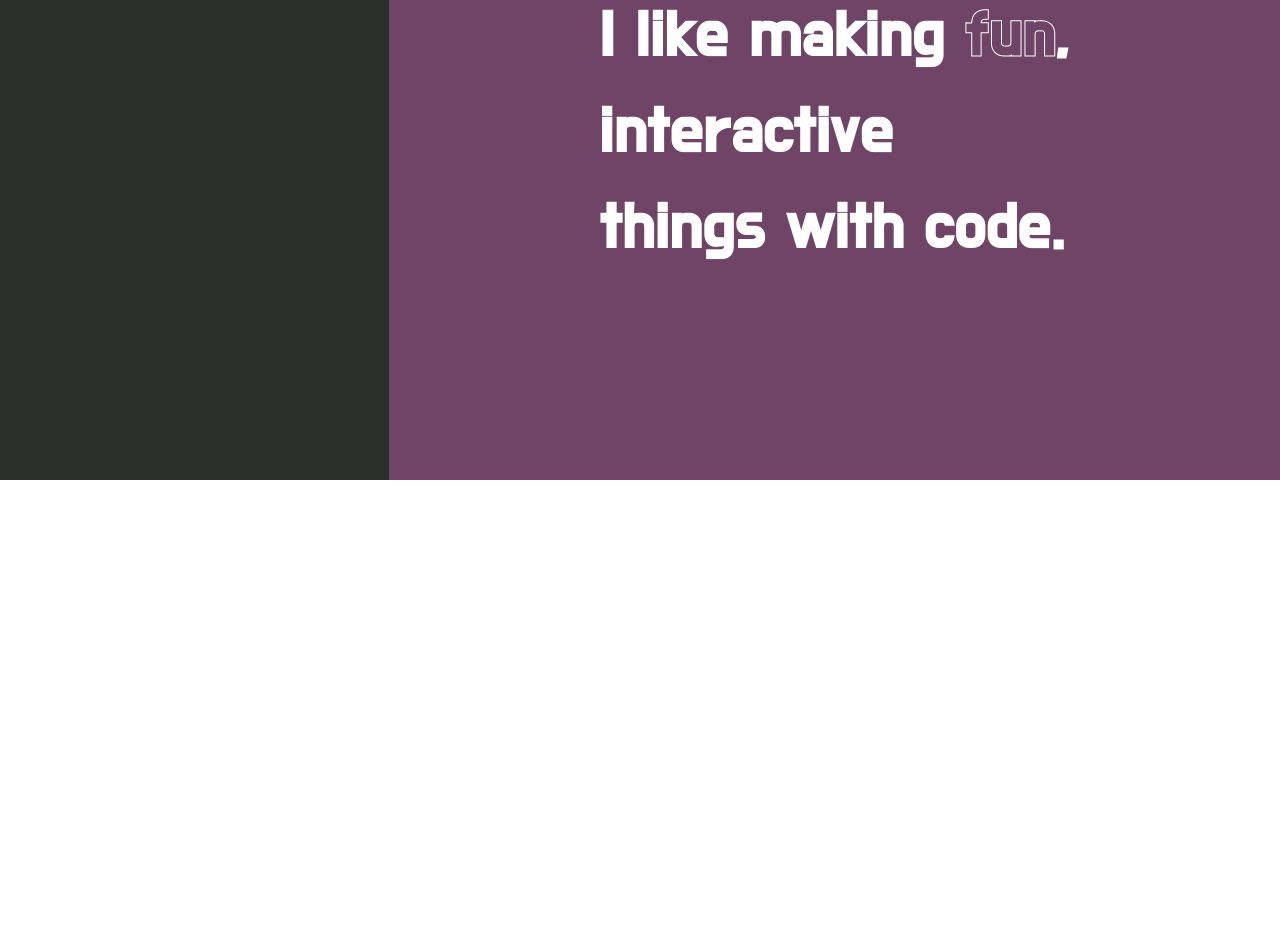
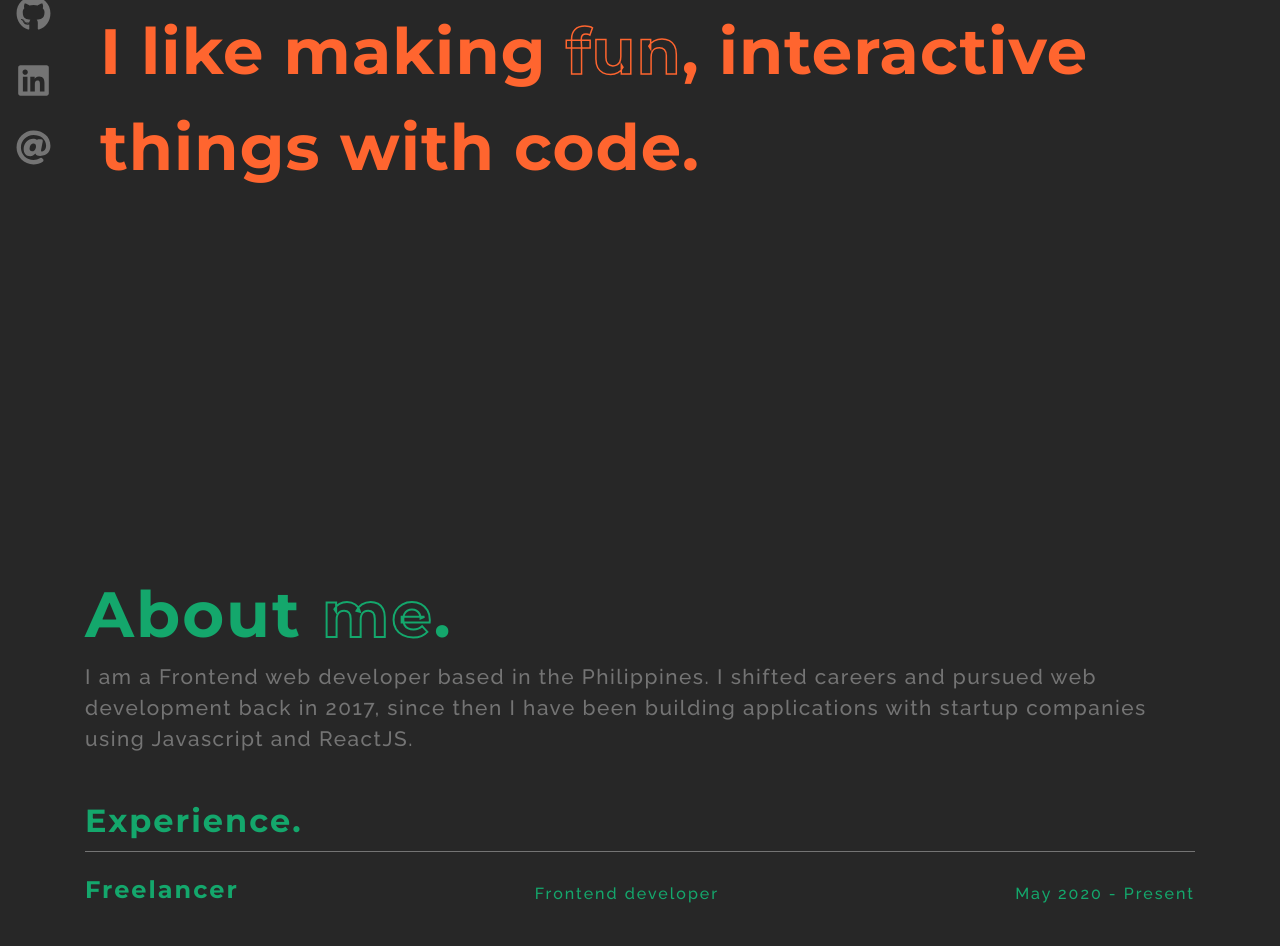
Before and after one commit to AnthonyDelaCruz/nextjs-portfolio, a Next.js app: page / in a window 1280 px wide. Shown: the part 320-1266 px from the top of the page. Before the commit the page ends 800 px from the top, so only its background shows below. Built offline with nearby package versions, Linux system fonts and the light colour scheme.

Commit message:
revamp of portfolio

```diff
--- /dev/null
+++ b/components/About.tsx
@@ -0,0 +1,56 @@
+import React from "react";
+import { Button } from "react-bootstrap";
+import { FaReact, FaJs, FaHtml5, FaCss3, FaSass, FaGit } from "react-icons/fa";
+
+export default function About() {
+  return (
+    <section className="about container">
+      <h1>
+        About <span>me</span>.
+      </h1>
+      <div className="about__content">
+        I am a Frontend web developer based in the <span>Philippines</span>. I
+        shifted careers and pursued web development back in 2017, since then I
+        have been building applications with startup companies using Javascript
+        and ReactJS.
+      </div>
+      <div className="about__experience">
+        <h2>Experience.</h2>
+        <div className="experience__item item--active d-flex justify-content-between align-items-center">
+          <h4>Freelancer</h4>
+          <div>Frontend developer</div>
+          <div>May 2020 - Present</div>
+        </div>
+        <div className="experience__item d-flex justify-content-between align-items-center">
+          <h4>PushfitTV</h4>
+          <div>Frontend developer</div>
+          <div>Nov 2019 - March 2020</div>
+        </div>
+        <div className="experience__item d-flex justify-content-between align-items-center">
+          <h4>Dynameyes</h4>
+          <div>Frontend developer</div>
+          <div>Jan 2019 - Oct 2020</div>
+        </div>
+        <div className="experience__item d-flex justify-content-between align-items-center">
+          <h4>MedCheck</h4>
+          <div>Intern / Frontend developer</div>
+          <div>Jan 2018 - Nov 2018</div>
+        </div>
+      </div>
+      <div className="about__skills">
+        <h2>Skills.</h2>
+        <div className="skills__icons">
+          <FaReact size={40} />
+          <FaJs size={40} />
+          <FaHtml5 size={40} />
+          <FaCss3 size={40} />
+          <FaSass size={40} />
+          <FaGit size={40} />
+        </div>
+      </div>
+      <Button className="about__resume-btn mt-5" variant="primary">
+        View my CV for more details
+      </Button>
+    </section>
+  );
+}
--- /dev/null
+++ b/components/Contact.tsx
@@ -0,0 +1,12 @@
+import React from "react";
+import { FaGithub, FaLinkedin, FaAt } from "react-icons/fa";
+
+export default function Contact() {
+  return (
+    <div className="contact-container">
+      <FaGithub size={35} />
+      <FaLinkedin size={35} />
+      <FaAt size={35} />
+    </div>
+  );
+}
--- /dev/null
+++ b/components/Projects.tsx
@@ -0,0 +1,86 @@
+import { FaLock } from "react-icons/fa";
+import { useState } from "react";
+
+import Layout from "@components/Layout";
+import Navbar from "@components/Navbar";
+import Modal from "@components/Modal";
+import ProjectContent from "@components/ProjectContent";
+
+const projects = [
+  {
+    label: "Portfolio",
+    exists: true,
+    background: "/images/projects/portfolio.png",
+    content: {
+      title: "Personal portfolio",
+      description:
+        "Personal portfolio made to showcase some React, HTML, CSS skills so far. But also to show some of the projects I work on my free time.",
+      tech: ["NextJS", "ReactJS", "HTML", "CSS", "Sass"],
+    },
+  },
+  {
+    label: "SplashPhotography",
+    exists: true,
+    background: "/images/projects/unsplash.png",
+    content: {
+      title: "SplashPhotography",
+      description:
+        "A simple client application that consumes the Unsplash API to display all kinds of data regarding images. But here, I built the UI to display images, their users info, collections, related collections and tags.",
+      tech: ["Unsplash API", "NextJS", "ReactJS", "HTML", "CSS", "Sass"],
+    },
+  },
+  { label: "Coming Soon!", exists: false },
+  { label: "Coming Soon!", exists: false },
+  { label: "Coming Soon!", exists: false },
+];
+
+export default function Projects() {
+  const [isModalOpen, setIsModalOpen] = useState(false);
+  const [currentContent, setCurrentContent] = useState({});
+  const toggleModal = () => setIsModalOpen(!isModalOpen);
+
+  const toggleModalAndSetContent = (content, exists) => () => {
+    if (!exists) return;
+    setCurrentContent(content);
+    toggleModal();
+  };
+
+  return (
+    <section className="page-projects-container container">
+      <div className="projects__header">
+        Current <span>projects</span>.
+      </div>
+      <div className="projects">
+        {/* {projects.map(({ label, exists, background, content }, i) => (
+          <div
+            key={`${label}_${i}`}
+            className="project__item"
+            style={{
+              backgroundImage: `url(${background})`,
+              backgroundSize: "cover",
+              backgroundPosition: "center",
+            }}
+            onClick={toggleModalAndSetContent({ ...content }, exists)}
+          >
+            <div
+              className={`item__details ${exists && "item__details--exists"}`}
+            >
+              {!exists && <FaLock size={50} />}
+              <span>{label}</span>
+            </div>
+          </div>
+        ))} */}
+      </div>
+      <div className="projects__notif">More projects coming soon!</div>
+      <Modal
+        isOpen={isModalOpen}
+        onClose={toggleModal}
+        customStyle={{
+          content: { background: "#00203fff", border: "none", height: "85%" },
+        }}
+      >
+        <ProjectContent {...currentContent} />
+      </Modal>
+    </section>
+  );
+}
--- a/pages/index.tsx
+++ b/pages/index.tsx
@@ -1,5 +1,8 @@
 import Head from "next/head";
 import Navbar from "@components/Navbar";
+import Contact from "@components/Contact";
+import About from "@components/About";
+import Projects from "@components/Projects";
 
 export default function Home() {
   return (
@@ -8,12 +11,11 @@ export default function Home() {
         <title>Create Next App</title>
         <link rel="icon" href="/favicon.ico" />
       </Head>
-      <section className="home__sidebar">
-        <h1>TonyDC</h1>
-      </section>
-      <section className="home__main">
-        <Navbar />
-        <div className="main--wrapper d-flex">
+      {/* <Navbar /> */}
+      <div className="home__content">
+        <section>
+          <div className="home__main container">
+            <div className="main--wrapper">
               <div className="main__content">
                 <span className="content__name">👋 Hi I'm Tony!</span>
                 <div className="content__short-intro container">
@@ -21,7 +23,12 @@ export default function Home() {
                 </div>
               </div>
             </div>
+          </div>
         </section>
+        <About />
+        <Projects />
+      </div>
+      <Contact />
     </div>
   );
 }
--- /dev/null
+++ b/styles/components/about.scss
@@ -0,0 +1,72 @@
+.about {
+  color: $five;
+  letter-spacing: 0.125rem;
+  margin: 3rem 0;
+  padding: 3rem 0;
+  h1 {
+    font-size: 4rem;
+    font-family: $font-main2;
+
+    span {
+      -webkit-text-stroke-width: 2px;
+      -webkit-text-stroke-color: $five;
+      -webkit-text-fill-color: $one;
+    }
+  }
+  h2 {
+    font-size: 2rem;
+    font-family: $font-main2;
+  }
+
+  &__content {
+    font-size: 1.3rem;
+    font-family: $font-main3;
+    letter-spacing: 0.0938rem;
+    color: $two;
+  }
+  &__experience {
+    margin-top: 3rem;
+    h2 {
+      border-bottom: 1px solid $two;
+      padding-bottom: 10px;
+    }
+
+    .experience__item {
+      padding: 1rem 0;
+      color: $two;
+      h4 {
+        font-family: $font-main2;
+      }
+      div {
+        font-family: $font-main3;
+      }
+    }
+    .item--active {
+      color: $five;
+    }
+  }
+  &__skills {
+    margin-top: 3rem;
+    h2 {
+      margin-bottom: 1rem;
+    }
+    .skills__icons {
+      svg {
+        margin-right: 1rem;
+        color: $two;
+
+        &:hover {
+          color: $five;
+        }
+      }
+    }
+  }
+  &__resume-btn {
+    border: 1px solid $five !important;
+    color: $five !important;
+    background-color: transparent !important;
+    font-family: $font-main3;
+    border-radius: 0 !important;
+    outline: none !important;
+  }
+}
--- /dev/null
+++ b/styles/components/contact.scss
@@ -0,0 +1,15 @@
+.contact-container {
+  display: flex;
+  flex-direction: column;
+  justify-content: center;
+  align-items: center;
+  position: fixed;
+  height: 100vh;
+  padding: 0 1rem;
+
+  svg {
+    cursor: pointer;
+    color: $two;
+    margin: 1rem 0;
+  }
+}
--- a/styles/components/navbar.scss
+++ b/styles/components/navbar.scss
@@ -1,14 +1,21 @@
 nav {
-  padding: 1rem;
+  display: flex !important;
+  flex-direction: column;
+  justify-content: center;
+  position: fixed;
+  height: 100vh;
+  width: 90px;
 
   .nav__links {
-    display: inline-block;
+    transform: rotate(90deg);
     transition: all 0.5s;
     font-family: $font-animated;
     font-size: 1.5rem;
     margin: 0 1rem;
     letter-spacing: 1px;
     cursor: pointer;
+    color: $white-smoke;
+    margin: 4rem 0;
     &:hover {
       transform: translateY(-5px);
     }
--- a/styles/global.scss
+++ b/styles/global.scss
@@ -8,9 +8,14 @@
 @import "./components/layout.scss";
 @import "./components/modal.scss";
 @import "./components/projectContent.scss";
+@import "./components/contact.scss";
+@import "./components/about.scss";
 
 @import "../node_modules/bootstrap/scss/bootstrap.scss";
+
 @import url("https://fonts.googleapis.com/css2?family=Bangers&family=Do+Hyeon&display=swap");
+@import url("https://fonts.googleapis.com/css2?family=Montserrat:ital,wght@0,700;1,400&display=swap");
+@import url("https://fonts.googleapis.com/css2?family=Raleway:ital,wght@0,500;1,400&display=swap");
 
 html {
   font-size: 16px;
@@ -18,6 +23,7 @@ html {
 body {
   margin: 0;
   min-height: 100vh;
+  background-color: $one;
 }
 main {
   width: 100%;
--- a/styles/pages/home.scss
+++ b/styles/pages/home.scss
@@ -2,44 +2,35 @@
   display: flex;
   min-height: 100vh;
 
-  .home__sidebar {
-    background-color: $gray;
-    color: $light-violet;
-    flex: 0.4;
-    padding: 1rem;
-
-    h1 {
-      text-align: center;
-      font-family: $font-animated;
-    }
+  .home__content {
+    margin: auto;
   }
   .home__main {
-    background-color: $dark-violet;
-    color: $white;
-    flex: 1;
-    .main--wrapper {
-      height: calc(100% - 68px);
-    }
+    color: $three;
     .main__content {
-      width: 500px;
+      min-height: 100vh;
+      display: flex;
       margin: auto;
+      justify-content: center;
+      flex-direction: column;
       .content__name {
         display: inline-block;
         font-size: 25px;
-        transform: rotate(-13deg);
         font-family: $font-animated;
-        font-weight: "bold";
+
         letter-spacing: 1px;
+        color: $two;
       }
       .content__short-intro {
         font-size: 4rem;
         font-weight: bold;
-        font-family: $font-main;
+        font-family: $font-main2;
         letter-spacing: 1px;
+
         span {
-          -webkit-text-stroke-width: 1px;
-          -webkit-text-stroke-color: $white;
-          -webkit-text-fill-color: $dark-violet;
+          -webkit-text-stroke-width: 1.5px;
+          -webkit-text-stroke-color: $three;
+          -webkit-text-fill-color: $one;
         }
       }
     }
--- a/styles/pages/projects.scss
+++ b/styles/pages/projects.scss
@@ -1,23 +1,23 @@
-.page-projects {
-  height: calc(100vh - 68px);
-  padding: 1rem 2rem;
-  display: flex;
-  flex-direction: column;
-  background-color: $sailor-blue;
+.page-projects-container {
+  margin: 3rem 0;
+  padding: 3rem 0;
 
   .projects__header {
-    font-family: $font-main;
-    padding: 0.5rem;
-    color: $white-smoke;
-
-    font-size: 3.5rem;
+    font-family: $font-main2;
+    color: $four;
+    font-size: 4rem;
+    span {
+      -webkit-text-stroke-width: 1.5px;
+      -webkit-text-stroke-color: $four;
+      -webkit-text-fill-color: $one;
+    }
   }
 
   .projects {
     display: flex;
-    flex: 1;
     justify-content: space-around;
     align-items: center;
+    margin: 2rem 0;
     .project__item {
       flex: 1;
       margin: 0 10px;
@@ -80,10 +80,10 @@
   .projects__notif {
     text-align: center;
     padding: 2rem;
-    color: $white-smoke;
+    color: $two;
 
     font-size: 1.5rem;
-    font-family: $font-main;
+    font-family: $font-main3;
   }
 }
 .projects__nav {
--- a/styles/vars.scss
+++ b/styles/vars.scss
@@ -15,8 +15,16 @@ $dark-white: #f8f8f8;
 $dirty-white: #fff8dc;
 $white-smoke: #dcdcdc;
 
+$one: #272727;
+$two: #747474;
+$three: #ff652f;
+$four: #ffea00;
+$five: #14a76c;
+
 $font-main: "Do Hyeon", sans-serif;
 $font-animated: "Bangers", cursive;
+$font-main2: "Montserrat", sans-serif;
+$font-main3: "Raleway", sans-serif;
 
 $tablet: 786px;
 
```
Lines whose indentation alone changed are shown as unchanged.
